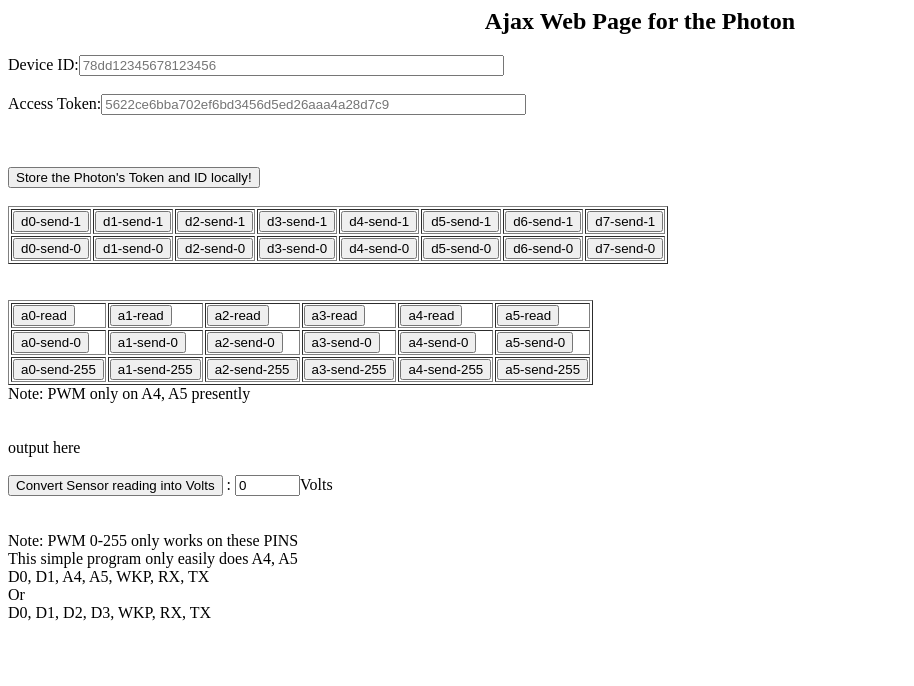
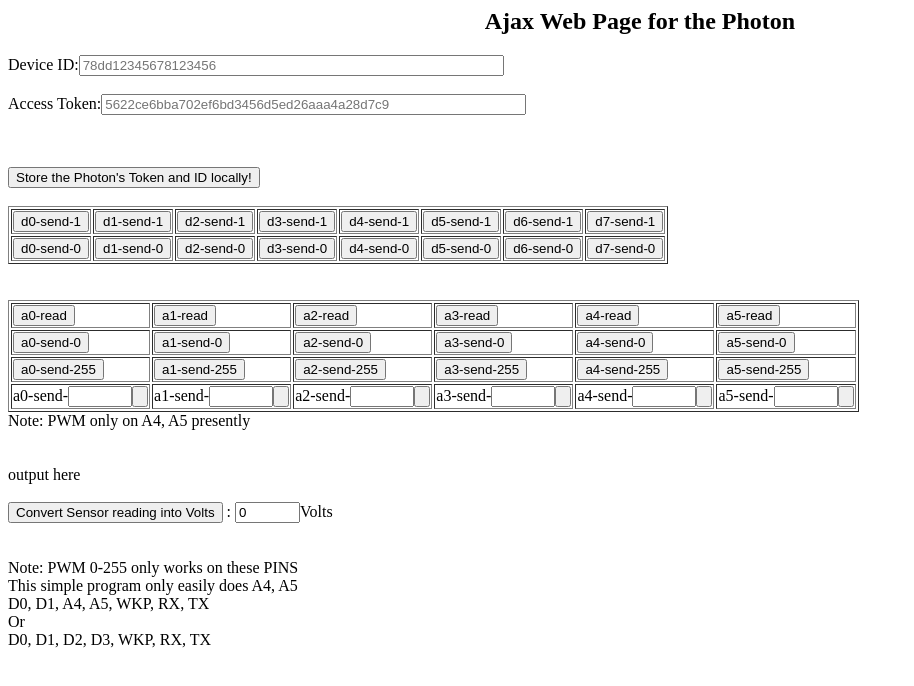
Before and after one commit to LukarioMC/Dak-Robot-Construction, a plain HTML site: page index.html in a window 1280 px wide. Shown: the whole page, without its empty margins (0-914 px from the left). Drawn offline with Linux system fonts and the light colour scheme.

Commit message:
Update index.html

```diff
--- a/index.html
+++ b/index.html
@@ -172,6 +172,14 @@ Access Token:<input id="myToken" name="access_token" type=password size=50 place
         <td><input type="button" value="a4-send-255" onClick="sendToSpark('a4-send-255')"></td>
         <td><input type="button" value="a5-send-255" onClick="sendToSpark('a5-send-255')"></td>
     </tr>
+    <tr>
+        <td>a0-send-<input type="number" min=0 max=255><input type=button onClick="sendToSpark('a0-send-'+this.value)"></td>
+        <td>a1-send-<input type="number" min=0 max=255><input type=button onClick="sendToSpark('a1-send-'+this.value)"></td>
+        <td>a2-send-<input type="number" min=0 max=255><input type=button onClick="sendToSpark('a2-send-'+this.value)"></td>
+        <td>a3-send-<input type="number" min=0 max=255><input type=button onClick="sendToSpark('a3-send-'+this.value)"></td>
+        <td>a4-send-<input type="number" min=0 max=255><input type=button onClick="sendToSpark('a4-send-'+this.value)"></td>
+        <td>a5-send-<input type="number" min=0 max=255><input type=button onClick="sendToSpark('a5-send-'+this.value)"></td>
+    </tr>
 </table>
 
 
```
